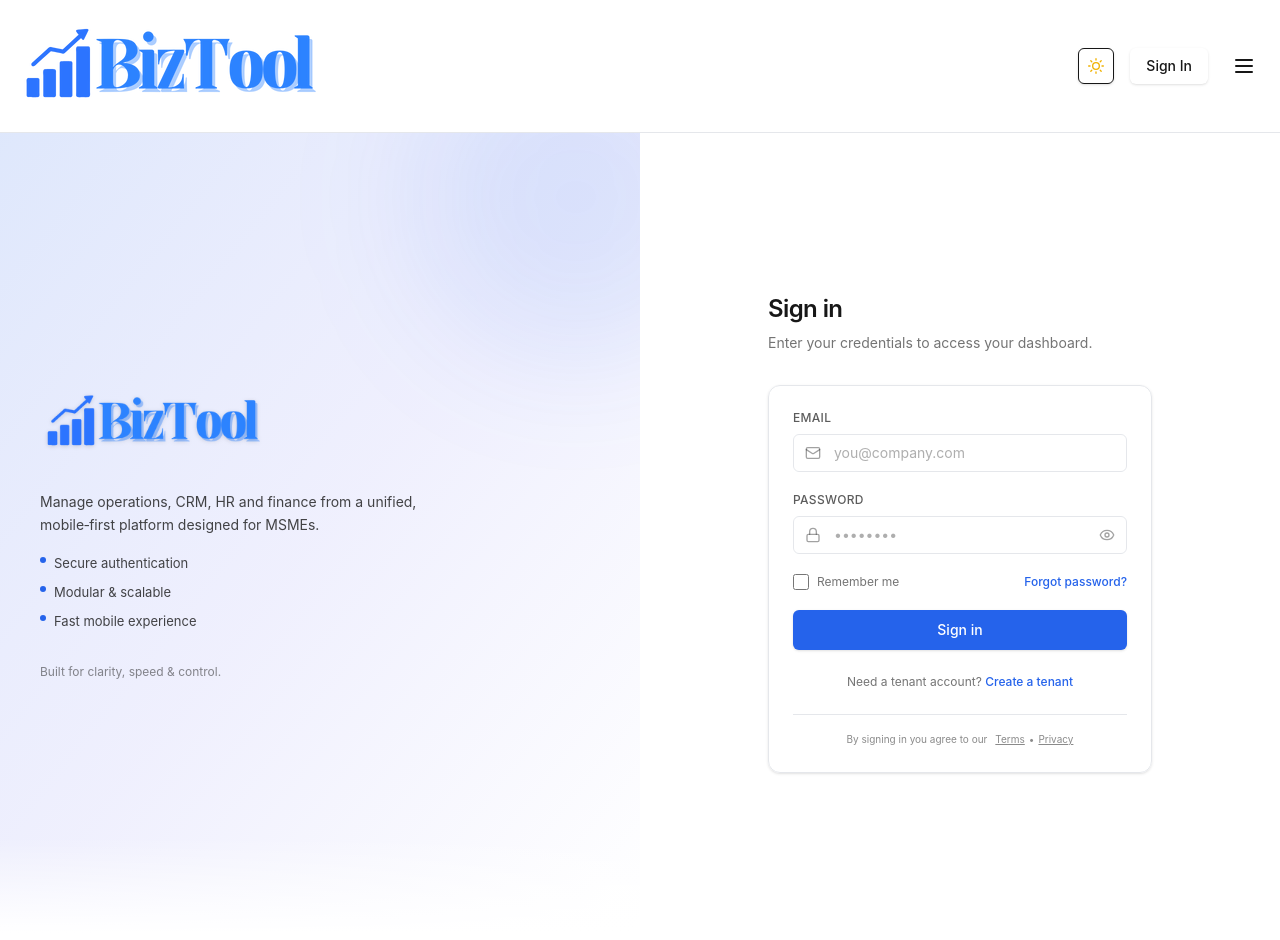
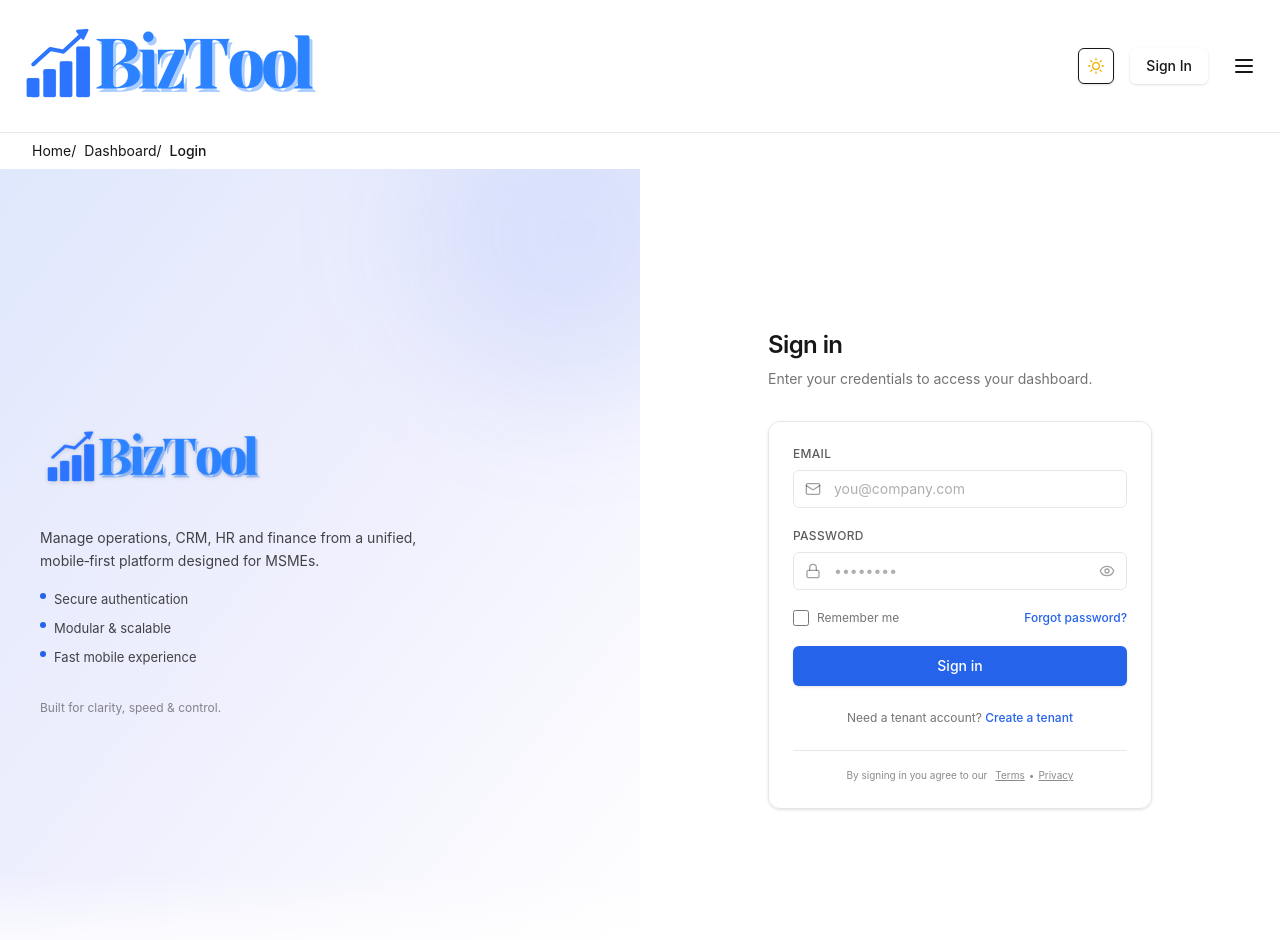
Before and after one commit to gamidirohan/Biztool-ERP, a Next.js app: page /login in a window 1280 px wide. Shown: the top 940 px of the page. Built offline with nearby package versions, Linux system fonts and the light colour scheme; no server answers.

Commit message:
Added breadcrumbs and improved sidebar positioning

```diff
--- a/src/app/globals.css
+++ b/src/app/globals.css
@@ -115,3 +115,19 @@ body {
   color: var(--foreground);
   font-family: var(--font-sans);
 }
+
+/* Slide-in animation for burger menu from right */
+@keyframes slide-in-right {
+  from {
+    transform: translateX(100%);
+    opacity: 0;
+  }
+  to {
+    transform: translateX(0);
+    opacity: 1;
+  }
+}
+
+.animate-slide-in-right {
+  animation: slide-in-right 0.3s ease-out forwards;
+}
--- a/src/app/layout.tsx
+++ b/src/app/layout.tsx
@@ -4,6 +4,7 @@ import { Geist, Geist_Mono } from "next/font/google";
 import "./globals.css";
 import { ThemeProvider } from "../components/theme-provider";
 import { AppHeader } from "@/components/ui/app-header";
+import BreadcrumbWrapper from "@/components/ui/breadcrumb-wrapper";
 import Script from "next/script";
 
 const geistSans = Geist({
@@ -45,6 +46,9 @@ export default function RootLayout({
           <div className="hidden md:block">
             <AppHeader />
           </div>
+          <div className="hidden md:block">
+            <BreadcrumbWrapper />
+          </div>
           {children}
         </ThemeProvider>
       </body>
--- /dev/null
+++ b/src/components/ui/breadcrumb-wrapper.tsx
@@ -0,0 +1,89 @@
+"use client"
+
+import React from "react"
+import { usePathname } from "next/navigation"
+import {
+  Breadcrumb,
+  BreadcrumbList,
+  BreadcrumbItem,
+  BreadcrumbLink,
+  BreadcrumbSeparator,
+  BreadcrumbPage,
+} from "@/components/ui/breadcrumb"
+
+// Module name mappings
+const moduleNames: Record<string, string> = {
+  "attendance": "Attendance",
+  "hr": "HR",
+  "store": "Inventory",
+  "inventory": "Inventory",
+  "manager": "Management Console",
+  "analytics": "Analytics",
+  "login": "Login",
+  "register": "Register",
+  "auth": "Authentication",
+  "invite": "Invitation",
+  "reset-password": "Reset Password",
+  "forgot-password": "Forgot Password",
+}
+
+function titleFromSegment(segment: string) {
+  if (!segment) return ""
+
+  // Check if we have a predefined name for this segment
+  const lowerSegment = segment.toLowerCase()
+  if (moduleNames[lowerSegment]) {
+    return moduleNames[lowerSegment]
+  }
+
+  // Otherwise, decode and capitalize
+  const dec = decodeURIComponent(segment)
+  return dec.replace(/-/g, " ").replace(/_/g, " ").replace(/\b\w/g, c => c.toUpperCase())
+}
+
+export default function BreadcrumbWrapper() {
+  const pathname = usePathname() || "/"
+
+  // Hide on landing page
+  if (pathname === "/") return null
+
+  const segments = pathname.split("/").filter(Boolean)
+
+  // Always start with Home and Dashboard
+  const items = [
+    { name: "Home", href: "/" },
+    { name: "Dashboard", href: "/dashboard" },
+  ]
+
+  // Add remaining segments
+  segments.forEach((segment, i) => {
+    // Skip if it's the first segment and it's "dashboard"
+    if (i === 0 && segment.toLowerCase() === "dashboard") {
+      return
+    }
+
+    items.push({
+      name: titleFromSegment(segment),
+      href: `/${segments.slice(0, i + 1).join("/")}`,
+    })
+  })
+
+  return (
+    <div className="px-4 md:px-6 lg:px-8 py-2">
+      <Breadcrumb>
+        <BreadcrumbList>
+          {items.map((item, idx) => (
+            <BreadcrumbItem key={`${item.href}-${idx}`}>
+              {idx + 1 === items.length ? (
+                <BreadcrumbPage>{item.name}</BreadcrumbPage>
+              ) : (
+                <BreadcrumbLink href={item.href}>{item.name}</BreadcrumbLink>
+              )}
+              {idx + 1 < items.length ? <BreadcrumbSeparator /> : null}
+            </BreadcrumbItem>
+          ))}
+        </BreadcrumbList>
+      </Breadcrumb>
+    </div>
+  )
+}
--- /dev/null
+++ b/src/components/ui/breadcrumb.tsx
@@ -0,0 +1,71 @@
+import * as React from "react"
+import Link from "next/link"
+import { Slot } from "@radix-ui/react-slot"
+import { cn } from "@/lib/utils"
+
+export interface BreadcrumbProps extends React.HTMLAttributes<HTMLElement> {
+  children?: React.ReactNode
+}
+
+export function Breadcrumb({ className, children, ...props }: BreadcrumbProps) {
+  return (
+    <nav aria-label="Breadcrumb" className={cn("w-full", className)} {...props}>
+      {children}
+    </nav>
+  )
+}
+
+export function BreadcrumbList({ children }: { children?: React.ReactNode }) {
+  return (
+    <ol className="flex items-center gap-2 text-sm text-muted-foreground">{children}</ol>
+  )
+}
+
+export interface BreadcrumbItemProps extends React.LiHTMLAttributes<HTMLLIElement> {
+  children?: React.ReactNode
+}
+
+export function BreadcrumbItem({ children, ...props }: BreadcrumbItemProps) {
+  return <li {...props}>{children}</li>
+}
+
+export interface BreadcrumbLinkProps extends React.AnchorHTMLAttributes<HTMLAnchorElement> {
+  href?: string
+  asChild?: boolean
+}
+
+export const BreadcrumbLink = React.forwardRef<HTMLAnchorElement, BreadcrumbLinkProps>(
+  ({ href, children, asChild = false, className, ...props }, ref) => {
+    const Comp: any = asChild ? Slot : Link
+    if (!asChild) {
+      // When not using `asChild`, render a Next.js Link
+      return (
+        <Link href={href || "#"} className={cn("hover:underline", className)} {...props}>
+          {children}
+        </Link>
+      )
+    }
+
+    // As a child, allow users to pass in their own Link component or other wrappers
+    return (
+      <Comp className={cn("hover:underline", className)} ref={ref as any} {...props}>
+        {children}
+      </Comp>
+    )
+  }
+)
+BreadcrumbLink.displayName = "BreadcrumbLink"
+
+export function BreadcrumbPage({ children }: { children?: React.ReactNode }) {
+  return <span className="font-medium">{children}</span>
+}
+
+export function BreadcrumbSeparator({ children }: { children?: React.ReactNode }) {
+  return <span className="text-muted-foreground">{children ?? "/"}</span>
+}
+
+export function BreadcrumbEllipsis() {
+  return <span className="px-1">...</span>
+}
+
+export default Breadcrumb
--- a/src/components/ui/burger-menu.tsx
+++ b/src/components/ui/burger-menu.tsx
@@ -95,7 +95,7 @@ export function BurgerMenu({ isOpen, onClose }: BurgerMenuProps) {
   const canSeeManager = role ? ["manager","admin","owner"].includes(role) : false;
 
   return createPortal(
-    <div className="fixed inset-0 z-50 flex">
+    <div className="fixed inset-0 z-50 flex justify-end">
       {/* Overlay */}
       <div
         className="absolute inset-0"
@@ -104,8 +104,8 @@ export function BurgerMenu({ isOpen, onClose }: BurgerMenuProps) {
         aria-hidden="true"
       ></div>
 
-      {/* Menu */}
-      <div className="relative w-80 bg-[color:var(--background)] shadow-2xl rounded-r-2xl border-r border-[color:var(--card-border)] p-4">
+      {/* Menu - slides from right */}
+      <div className="relative w-80 bg-[color:var(--background)] shadow-2xl rounded-l-2xl border-l border-[color:var(--card-border)] p-4 animate-slide-in-right">
         <div className="flex items-center justify-between p-4 border-b border-[color:var(--card-border)]">
           <Image
             src="/BizTool Logo.png"
```
